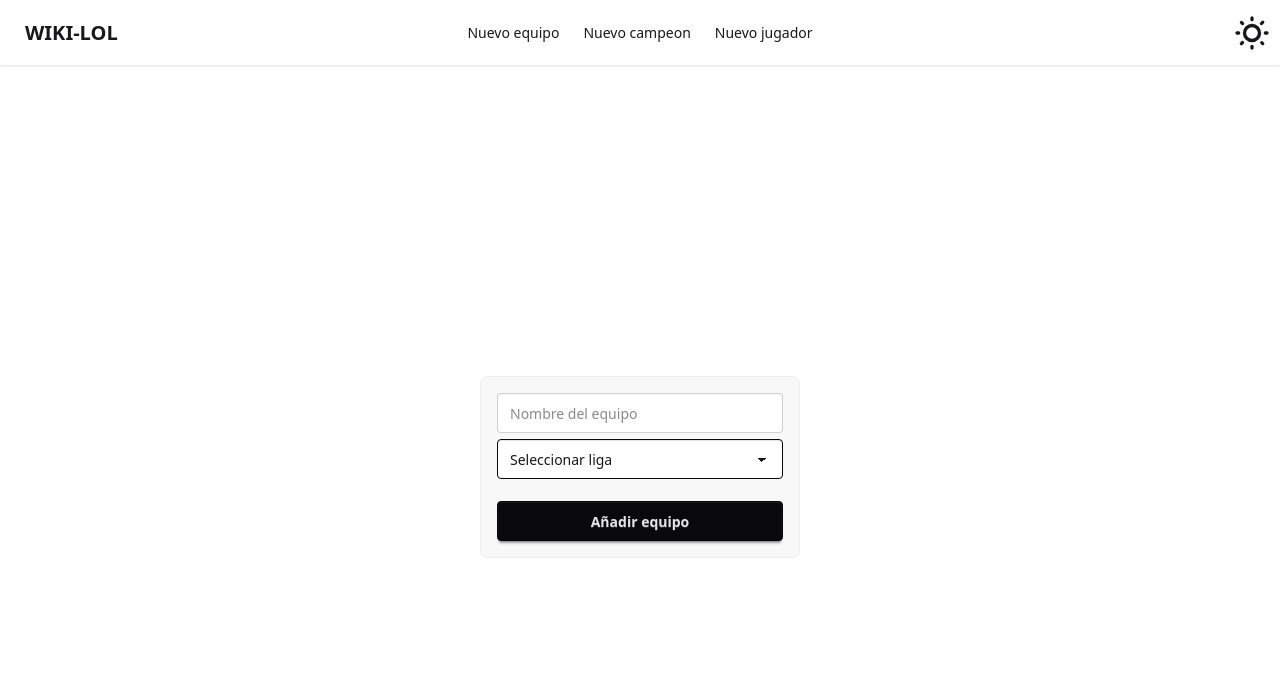
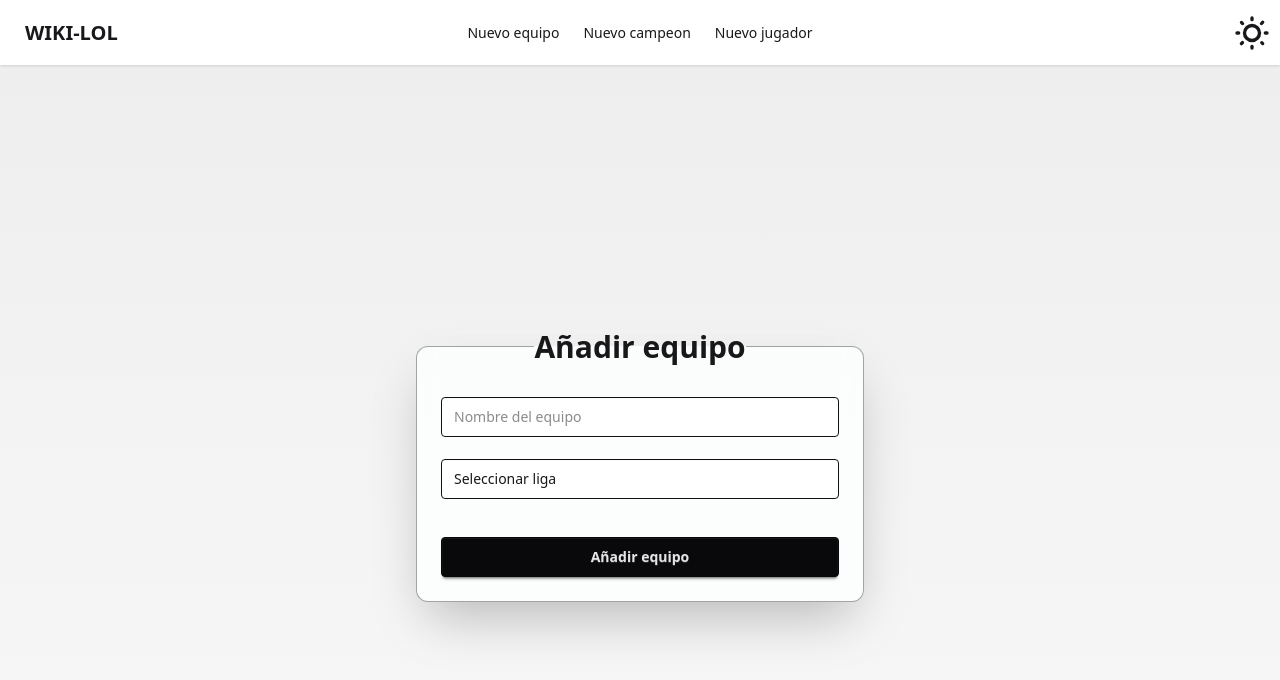
Before and after one commit to WIKILOL-DAW/Proyecto-LOL-frontend, a React (Vite) app: page /insertarEquipo in a window 1280 px wide. Shown: the top 680 px of the page. Built offline with nearby package versions, Linux system fonts and the light colour scheme; sample sign-in values are in the browser's storage.

Commit message:
Estilos de los formularios cambiados

```diff
--- a/src/componentes/Campeones/InsertarCampeon.jsx
+++ b/src/componentes/Campeones/InsertarCampeon.jsx
@@ -26,10 +26,14 @@ export function InsertarCampeon() {
 
     return (
         <>
-            <div className="flex items-center justify-center min-h-screen pt-1">
-                <fieldset className="fieldset bg-base-200 border-base-300 rounded-box w-xs border p-4">
+            <div className="flex items-center justify-center min-h-screen bg-gradient-to-b from-base-300 to-base-200 p-6">
+                <fieldset className="fieldset bg-base-100/70 backdrop-blur-md border border-[#1C1C1C]/40 rounded-xl w-full max-w-md shadow-2xl p-6 space-y-4">
 
-                    <input type="text" className="input" placeholder="Nombre del campeon"
+                    <legend className="text-3xl font-bold text-#1C1C1C] text-center mb-2">
+                        Añadir campeon
+                    </legend>
+
+                    <input type="text" className="input input-bordered border-[#111111] focus:border-[#111111] w-full" placeholder="Nombre del campeon"
                         value={campeon.nombre}
                         onChange={e => {
                             setCampeon({
@@ -39,7 +43,7 @@ export function InsertarCampeon() {
                             setErrorres("");
                         }} />
                     <select
-                        className="select select-neutral"
+                        className="input input-bordered border-[#111111] focus:border-[#111111] w-full"
                         value={campeon.posicion}
                         onChange={e => {
                             setCampeon({
--- a/src/componentes/Equipo/InsertarEquipo.jsx
+++ b/src/componentes/Equipo/InsertarEquipo.jsx
@@ -25,10 +25,14 @@ export function InsertarEquipo() {
     };
 
     return (
-        <div className="flex items-center justify-center min-h-screen pt-1">
-            <fieldset className="fieldset bg-base-200 border-base-300 rounded-box w-xs border p-4">
+        <div className="flex items-center justify-center min-h-screen bg-gradient-to-b from-base-300 to-base-200 p-6">
+            <fieldset className="fieldset bg-base-100/70 backdrop-blur-md border border-[#1C1C1C]/40 rounded-xl w-full max-w-md shadow-2xl p-6 space-y-4">
 
-                <input type="text" className="input" placeholder="Nombre del equipo"
+                <legend className="text-3xl font-bold text-#1C1C1C] text-center mb-2">
+                    Añadir equipo
+                </legend>
+
+                <input type="text" className="input input-bordered border-[#111111] focus:border-[#111111] w-full" placeholder="Nombre del equipo"
                     value={equipo.nombre}
                     onChange={e => {
                         setEquipo({
@@ -38,7 +42,7 @@ export function InsertarEquipo() {
                         setErrorres("");
                     }} />
                 <select
-                    className="select select-neutral"
+                    className="input input-bordered border-[#111111] focus:border-[#111111] w-full"
                     value={equipo.nombreLiga}
                     onChange={e => {
                         setEquipo({
--- a/src/componentes/Formularios/FormularioInicioSesion.jsx
+++ b/src/componentes/Formularios/FormularioInicioSesion.jsx
@@ -1,13 +1,9 @@
 
 import { useState } from "react"
-import { NavBar } from "../NavBar/NavBar"
 import { login } from "../../servicios/Administrador.service"
-import { useNavigate } from "react-router";
-
 
 export function FormularioInicioSesion() {
 
-    const navigate = useNavigate();
     const [administrador, setUsuario] = useState({
 
         correo: "",
@@ -15,10 +11,7 @@ export function FormularioInicioSesion() {
     })
 
     const [errores, setErrorres] = useState("");
-
     const doInicioSesion = async () => {
-
-
 
         if (!administrador.correo || !administrador.passwrd) {
             console.log("Correo o contraseña vacios");
@@ -31,7 +24,6 @@ export function FormularioInicioSesion() {
             if (token !== null) {
 
                 sessionStorage.setItem("token", JSON.stringify(token));
-                navigate("/");
             }
         }
     }
@@ -44,7 +36,11 @@ export function FormularioInicioSesion() {
                     </div>
                     <div className="card bg-base-100 w-full max-w-sm shrink-0 shadow-2xl">
                         <div className="card-body">
-                            <fieldset className="fieldset">
+                            <fieldset className="fieldset bg-base-100/70 backdrop-blur-md border border-[#1C1C1C]/40 rounded-xl w-full max-w-md shadow-2xl p-6 space-y-4">
+
+                                <legend className="text-3xl font-bold text-#1C1C1C] text-center mb-2">
+                                    Inicio sesion
+                                </legend>
 
                                 <input type="email" className="input" placeholder="Email"
 
--- a/src/componentes/Formularios/FormularioRegistro.jsx
+++ b/src/componentes/Formularios/FormularioRegistro.jsx
@@ -41,8 +41,11 @@ export function FormularioRegistro() {
                     </div>
                     <div className="card bg-base-100 w-full max-w-sm shrink-0 shadow-2xl">
                         <div className="card-body">
-                            <fieldset className="fieldset">
+                            <fieldset className="fieldset bg-base-100/70 backdrop-blur-md border border-[#1C1C1C]/40 rounded-xl w-full max-w-md shadow-2xl p-6 space-y-4">
 
+                                <legend className="text-3xl font-bold text-#1C1C1C] text-center mb-2">
+                                    Registro
+                                </legend>
                                 <input type="text" className="input" placeholder="Nombre de usuario"
                                     value={administrador.alias}
                                     onChange={e => {
@@ -50,7 +53,7 @@ export function FormularioRegistro() {
                                             ...administrador,
                                             alias: e.target.value
                                         });
-                                         setErrorres("");
+                                        setErrorres("");
                                     }} />
 
                                 <input type="email" className="input" placeholder="Email"
@@ -62,7 +65,7 @@ export function FormularioRegistro() {
                                             ...administrador,
                                             correo: e.target.value
                                         });
-                                         setErrorres("");
+                                        setErrorres("");
                                     }}
                                 />
 
@@ -74,7 +77,7 @@ export function FormularioRegistro() {
                                             ...administrador,
                                             passwrd: e.target.value
                                         });
-                                         setErrorres("");
+                                        setErrorres("");
                                     }}
                                 />
                                 <button className="btn btn-neutral mt-4" onClick={doRegistro}>Registrarse</button>
--- a/src/componentes/Jugador/InsertarJugador.jsx
+++ b/src/componentes/Jugador/InsertarJugador.jsx
@@ -29,13 +29,13 @@ export function InsertarJugador() {
     return (
         <>
             <div className="flex items-center justify-center min-h-screen bg-gradient-to-b from-base-300 to-base-200 p-6">
-                <fieldset className="fieldset bg-base-100/70 backdrop-blur-md border border-primary/40 rounded-xl w-full max-w-md shadow-2xl p-6 space-y-4">
+                <fieldset className="fieldset bg-base-100/70 backdrop-blur-md border border-[#1C1C1C]/40 rounded-xl w-full max-w-md shadow-2xl p-6 space-y-4">
 
-                    <legend className="text-3xl font-bold text-primary text-center mb-2">
-                        Insertar nuevo Jugador
+                    <legend className="text-3xl font-bold text-#1C1C1C] text-center mb-2">
+                        Añadir jugador
                     </legend>
 
-                    <input type="text" className="input input-bordered input-primary w-full" placeholder="Nombre del jugador"
+                    <input type="text" className="input input-bordered border-[#111111] focus:border-[#111111] w-full" placeholder="Nombre del jugador"
                         value={jugador.alias}
                         onChange={e => {
                             setJugador({
@@ -44,7 +44,7 @@ export function InsertarJugador() {
                             });
                             setErrorres("");
                         }} />
-                    <input type="text" className="input input-bordered input-primary w-full" placeholder="Nacionalidad del jugador"
+                    <input type="text" className="input input-bordered border-[#111111] focus:border-[#111111] w-full" placeholder="Nacionalidad del jugador"
                         value={jugador.nacionalidad}
                         onChange={e => {
                             setJugador({
@@ -53,7 +53,7 @@ export function InsertarJugador() {
                             });
                             setErrorres("");
                         }} />
-                    <input type="text" className="input input-bordered input-primary w-full" placeholder="Nombre del equipo"
+                    <input type="text" className="input input-bordered border-[#111111] focus:border-[#111111] w-full" placeholder="Nombre del equipo"
                         value={jugador.nombreEquipo}
                         onChange={e => {
                             setJugador({
@@ -63,7 +63,7 @@ export function InsertarJugador() {
                             setErrorres("");
                         }} />
                     <select
-                        className="input input-bordered input-primary w-full"
+                        className="input input-bordered border-[#111111] focus:border-[#111111] w-full"
                         value={jugador.posicion}
                         onChange={e => {
                             setJugador({
@@ -80,7 +80,7 @@ export function InsertarJugador() {
                         <option value="ADC">ADC</option>
                         <option value="SUP">SUPP</option>
                     </select>
-                    <button className="btn btn-primary w-full mt-2" onClick={crearJugador}>Añadir equipo</button>
+                    <button className="btn w-full mt-2 bg-[#111111] border-[#111111] text-white hover:bg-[#2a2a2a]" onClick={crearJugador}>Añadir equipo</button>
                     {errores}
                 </fieldset>
             </div>
```
